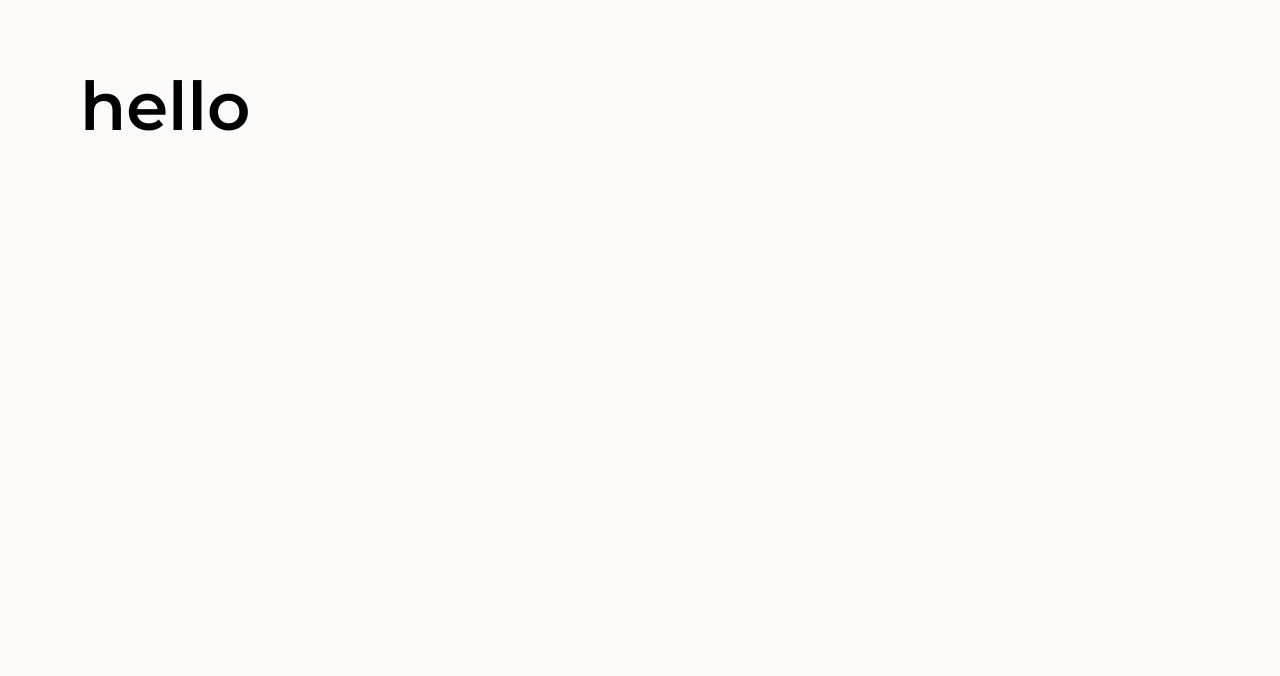
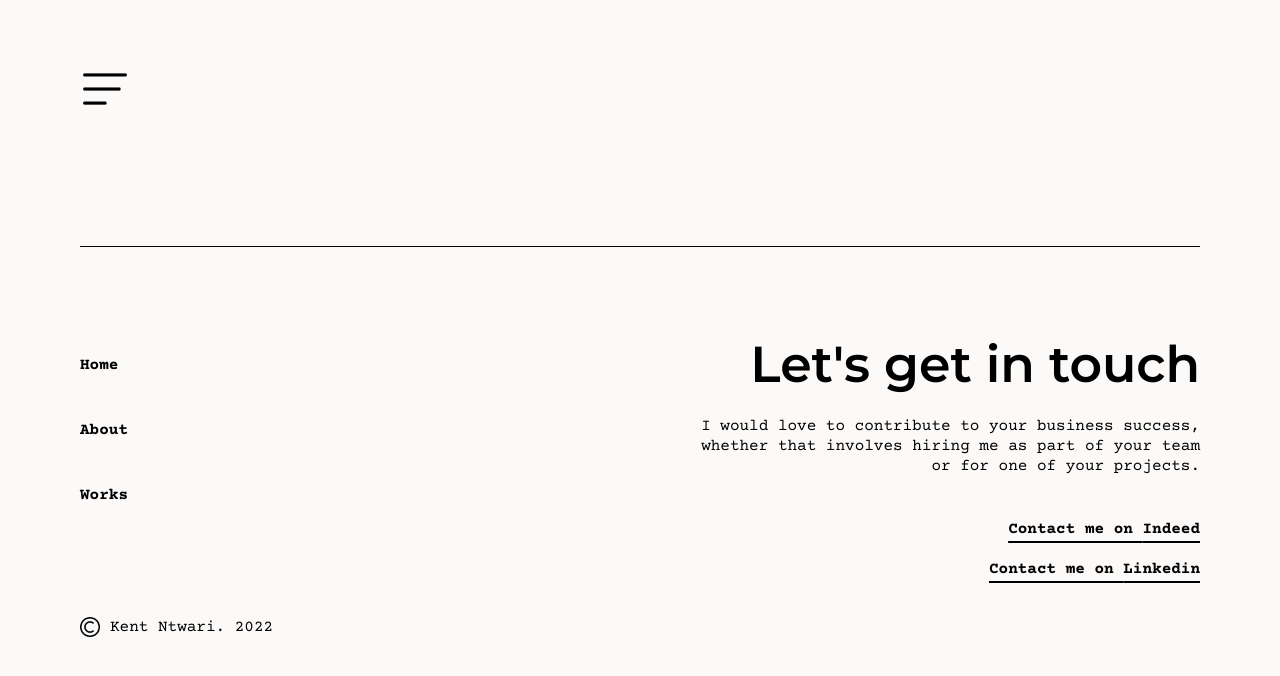
Before and after one commit to kentntwari/portfolio-2022, a React (Create React App) app: page / in a window 1280 px wide. Shown: the top 676 px of the page. Built offline with nearby package versions, Linux system fonts and the light colour scheme.

Commit message:
test build netlify 4

```diff
--- a/src/App.js
+++ b/src/App.js
@@ -1,8 +1,8 @@
-import React from 'react';
+import React, { Fragment } from 'react';
 
 // import BlurredBg from './components/background/app/component.blurredBg';
-// import Menu from './components/menu';
-// import Footer from './components/footer';
+import Menu from './components/menu';
+import Footer from './components/footer';
 // import { LoadPage } from './components/loaders/page/loaders.page';
 
 // import CircleTopLeft from './components/background/app/component.circleTopLeft';
@@ -16,11 +16,10 @@ import React from 'react';
 function App() {
   return (
     <div className="App">
-      <h1>hello</h1>
-      {/* <Fragment>
+      <Fragment>
         <Menu />
 
-        <BlurredBg>
+        {/* <BlurredBg>
           <Suspense fallback={<LoadPage />}>
             <Routes>
               <Route path="/" element={<Home />} />
@@ -29,11 +28,11 @@ function App() {
               <Route path="/works/:website" element={<Website />} />
             </Routes>
           </Suspense>
-        </BlurredBg>
+        </BlurredBg> */}
 
         <Footer />
       </Fragment>
-
+{/*
       <Fragment>
         <CircleTopLeft />
         <CircleBottomRight />
```
